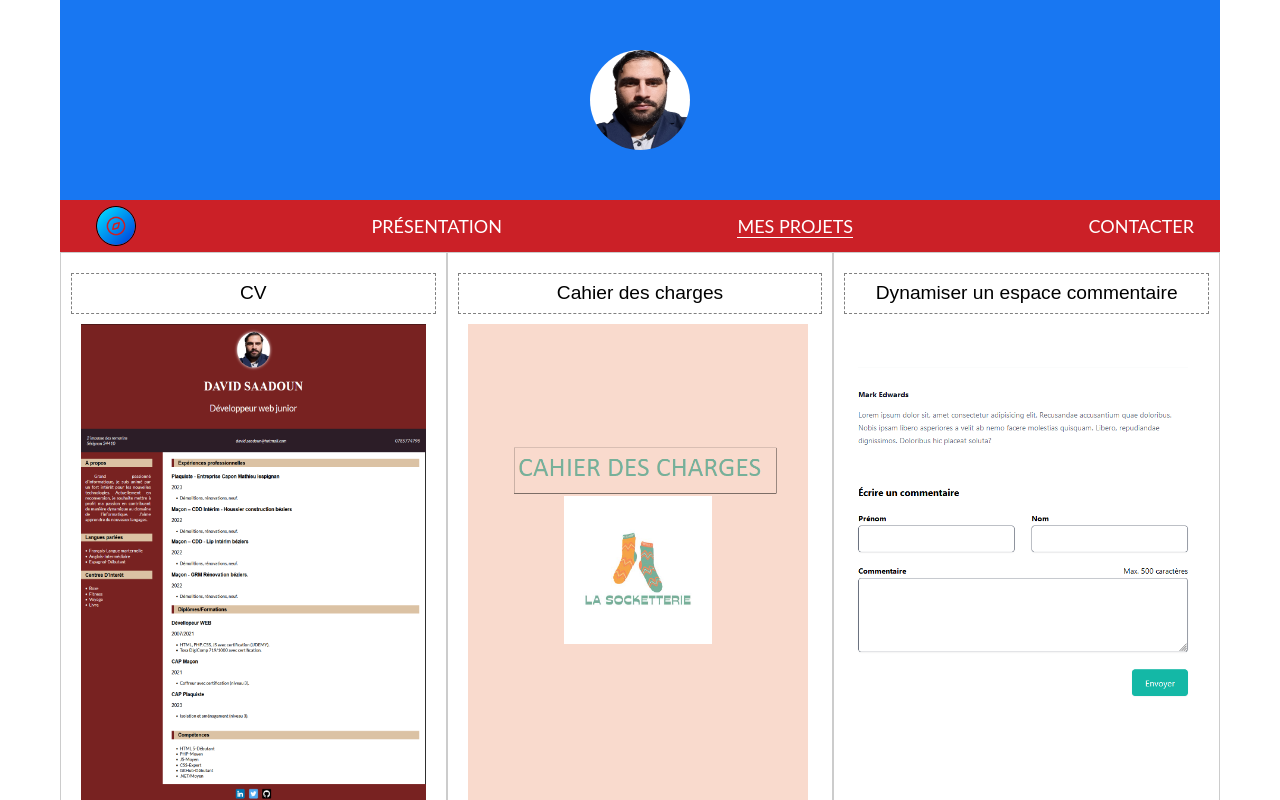
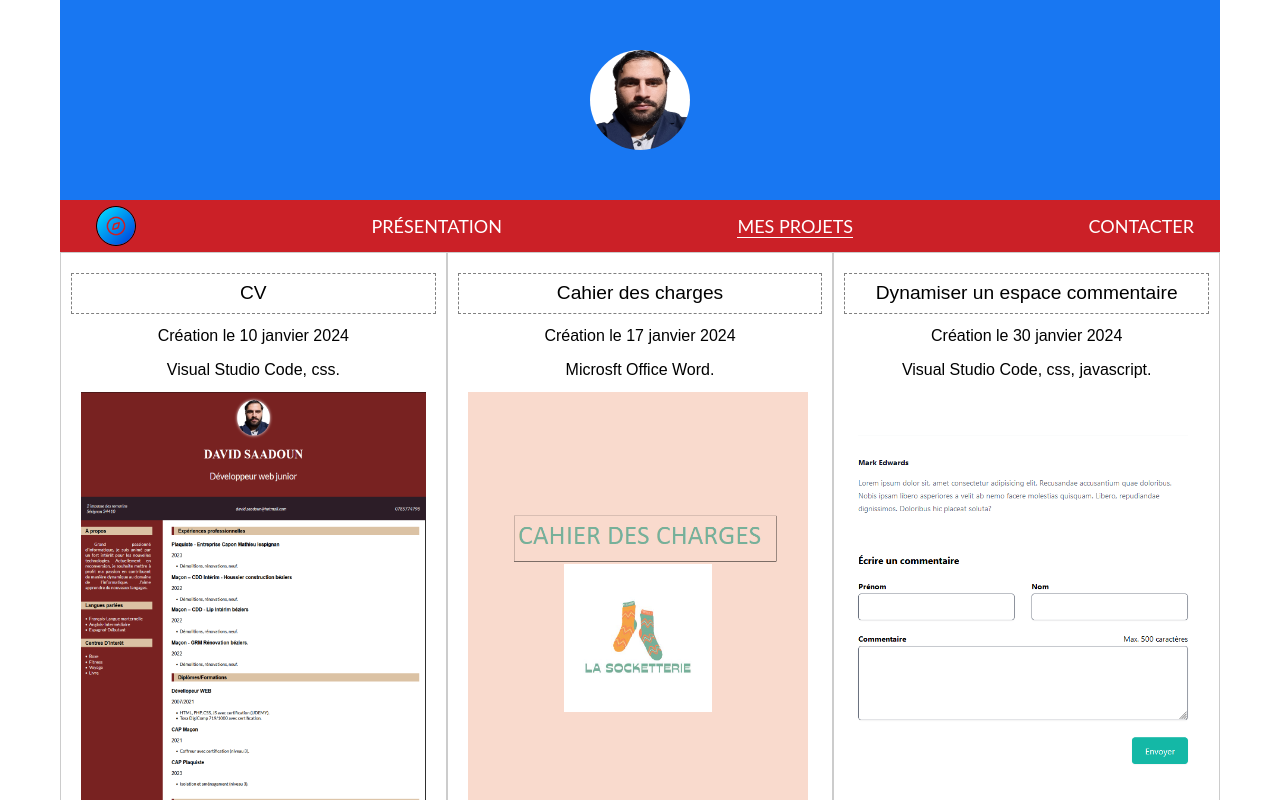
Before and after one commit to devlivepro/portfolio, a Vue app: page /project in a window 1280 px wide. Shown: the top 800 px of the page. Built offline with nearby package versions, Linux system fonts and the light colour scheme.

Commit message:
Mises à jours de la page 404

```diff
--- a/src/views/Project.vue
+++ b/src/views/Project.vue
@@ -4,6 +4,8 @@
       <!-- Projet 1 -->
       <article>
         <h2 class="align">CV</h2>
+        <h5 class="align">Création le 10 janvier 2024</h5>
+        <h5 class="align">Visual Studio Code, css.</h5>
         <img
           class="imageproject"
           src="@/assets/images/cv.png"
@@ -15,6 +17,8 @@
       <!-- Projet 2 -->
       <article>
         <h2 class="align">Cahier des charges</h2>
+        <h5 class="align">Création le 17 janvier 2024</h5>
+        <h5 class="align">Microsft Office Word.</h5>
         <img
           class="imageproject"
           src="@/assets/images/cdc.png"
@@ -26,6 +30,8 @@
       <!-- Projet 3 -->
       <article>
         <h2 class="align">Dynamiser un espace commentaire</h2>
+        <h5 class="align">Création le 30 janvier 2024</h5>
+        <h5 class="align">Visual Studio Code, css, javascript.</h5>
         <img
           class="imageproject"
           src="@/assets/images/cm.png"
@@ -37,7 +43,7 @@
       <!-- Composant Modal 1 -->
       <Modal ref="modal1">
         <h2>{{ modalTitle }}</h2>
-        <a href="https://github.com/devlivepro/cv" target="_blank">
+        <a href="https://github.com/devlivepro/cv-dev" target="_blank">
           <h5>
             <p class="download_github">Télécharger le projet</p>
           </h5>
```
